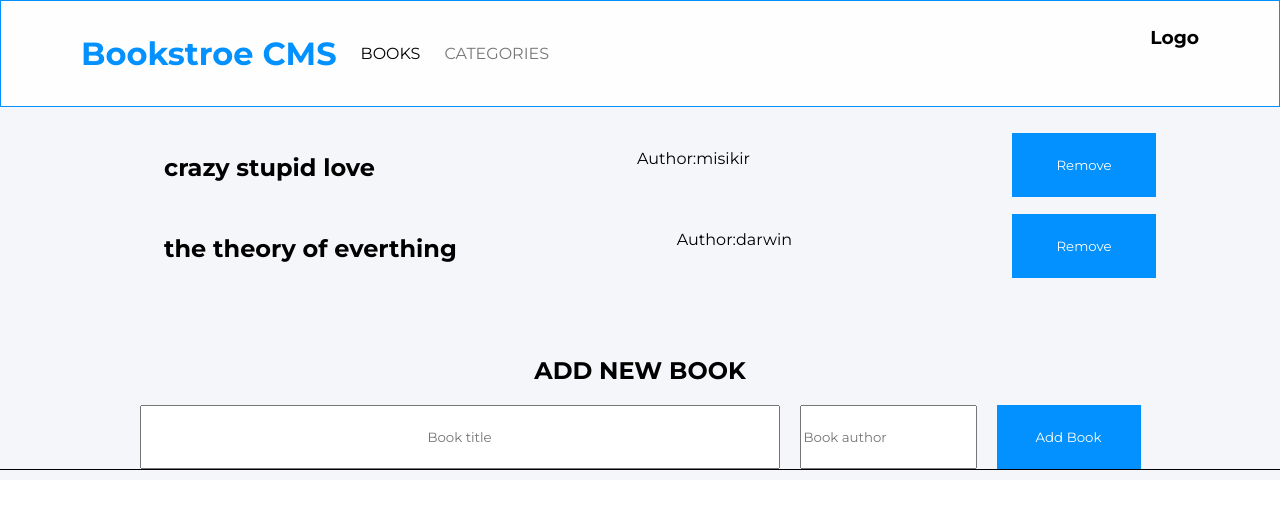
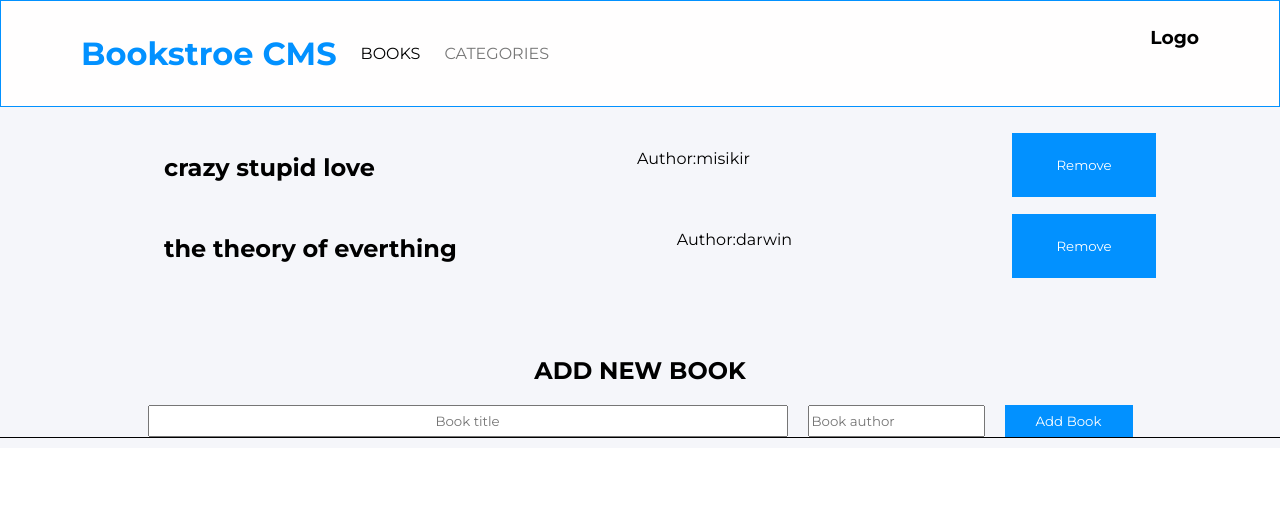
Before and after one commit to misikir21/bookstore, a React (Create React App) app: page / in a window 1280 px wide. Shown: the top 508 px of the page. Built offline with nearby package versions, Linux system fonts and the light colour scheme.

Commit message:
fix the css

```diff
--- a/src/components/css/addBooks.css
+++ b/src/components/css/addBooks.css
@@ -72,15 +72,11 @@
   color: white;
   background-color: #0291ff;
   border: hidden;
-  width: 9rem;
-  height: 4rem;
+  width: 8rem;
+  height: 2rem;
 }
 
 .book-title {
   width: 50%;
   text-align: center;
 }
-
-.book-form {
-
-}
```
